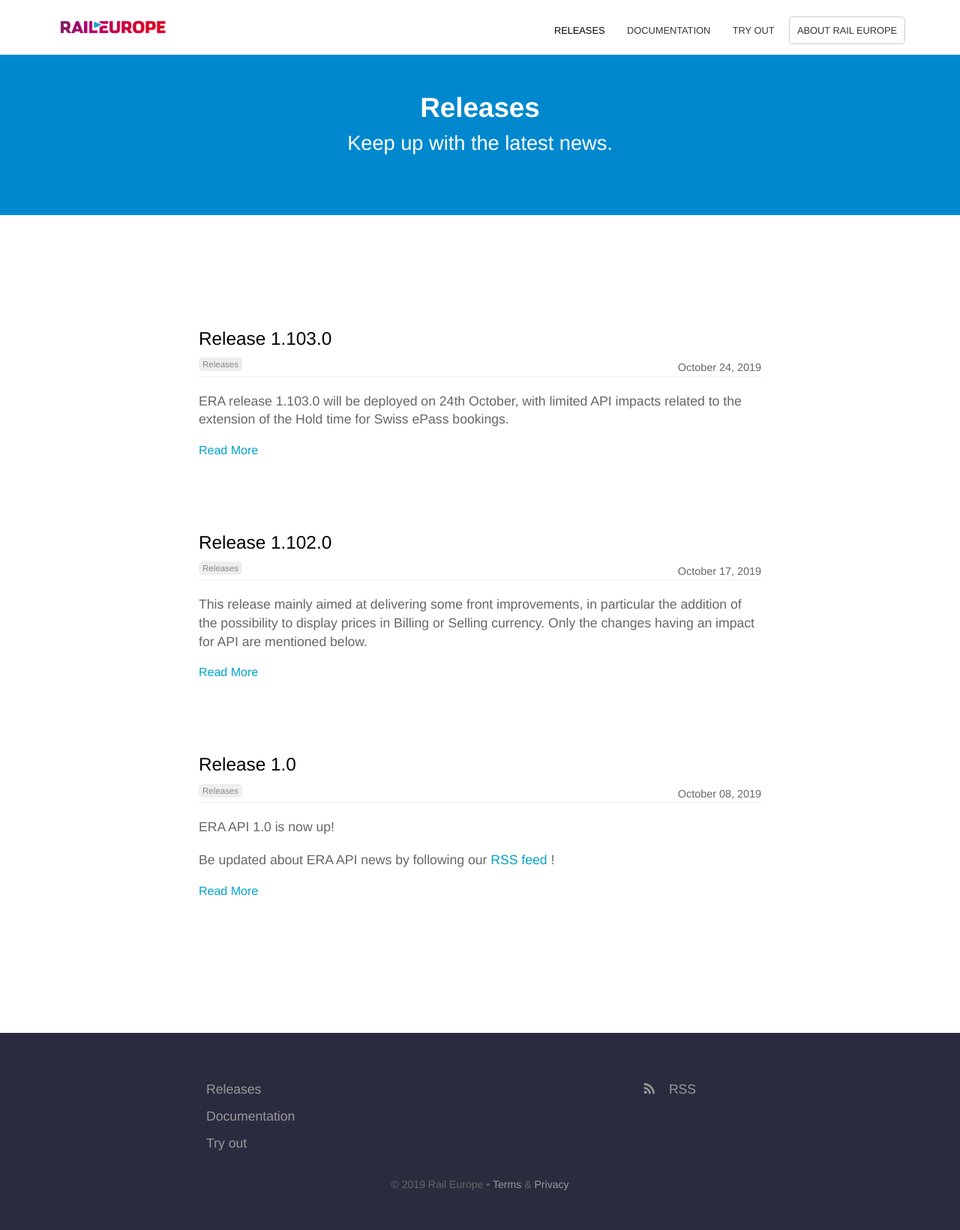
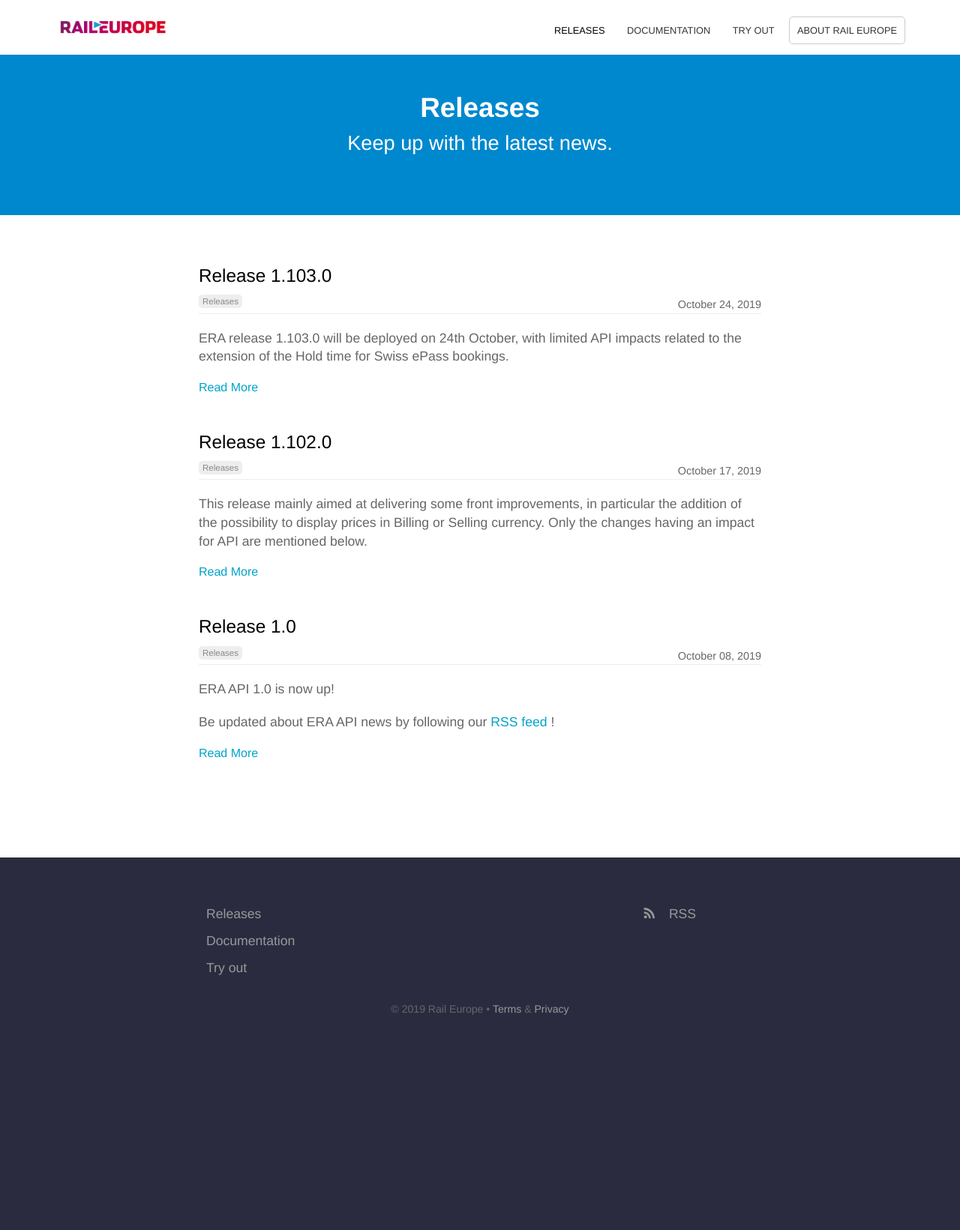
Before and after one commit to rail-europe/era-api, a Jekyll site: the page built from releases/index.html, in a window 1280 px wide. Shown: the whole page at 75% size. Built offline with Jekyll 4.4.1, drawn with Linux system fonts in a browser that asks for light colours; the list of posts is cut into pages by our own code; after the commit the page ends 1407 px from its top, so only the background shows below that.

Commit message:
fix site url

```diff
--- a/_config.yml
+++ b/_config.yml
@@ -2,7 +2,7 @@
 # Site
 
 title: Rail Europe
-url: "https://rail-europe.github.io/era-api"
+url: "https://rail-europe.github.io"
 baseurl: "/era-api"
 google_analytics_key:
 google_maps_javascript_api_key:
--- a/_sass/blog.scss
+++ b/_sass/blog.scss
@@ -3,7 +3,7 @@
 	padding: 0;
 
 	li {
-		margin: 100px 0;
+		margin: 0 0 50px 0;
 	}
 }
 
```
